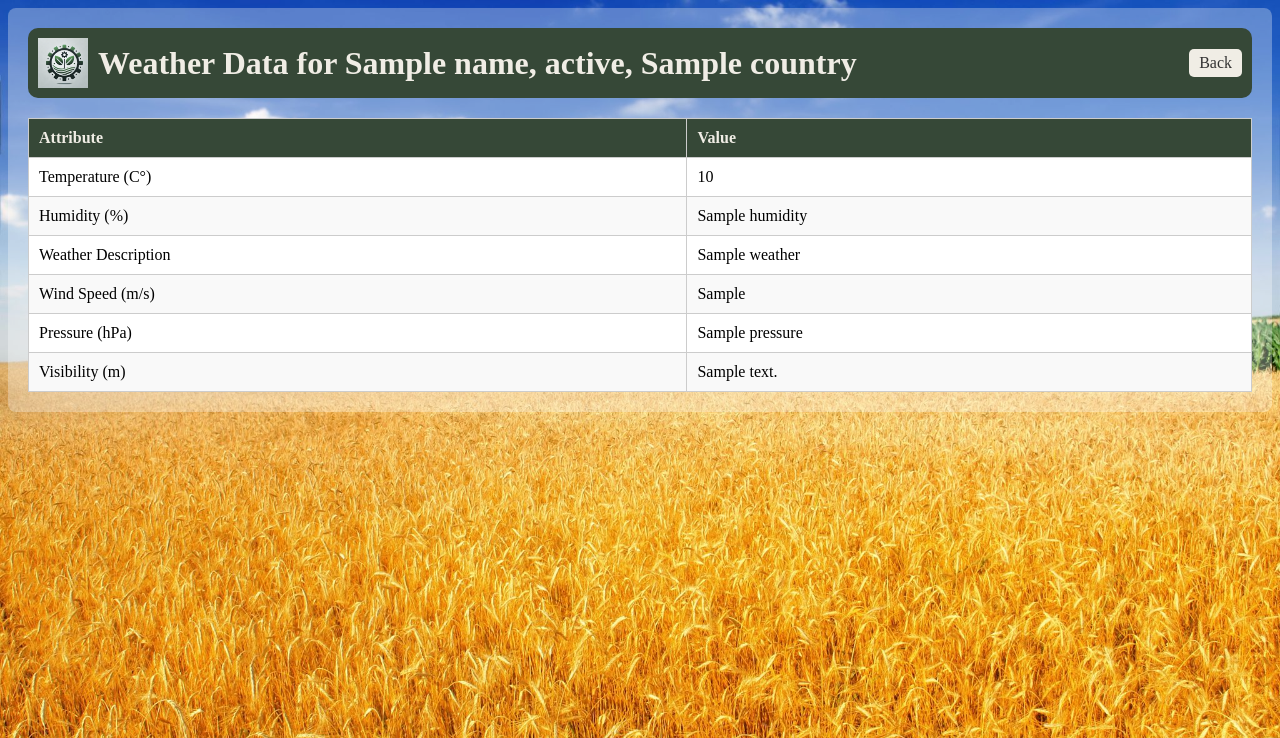
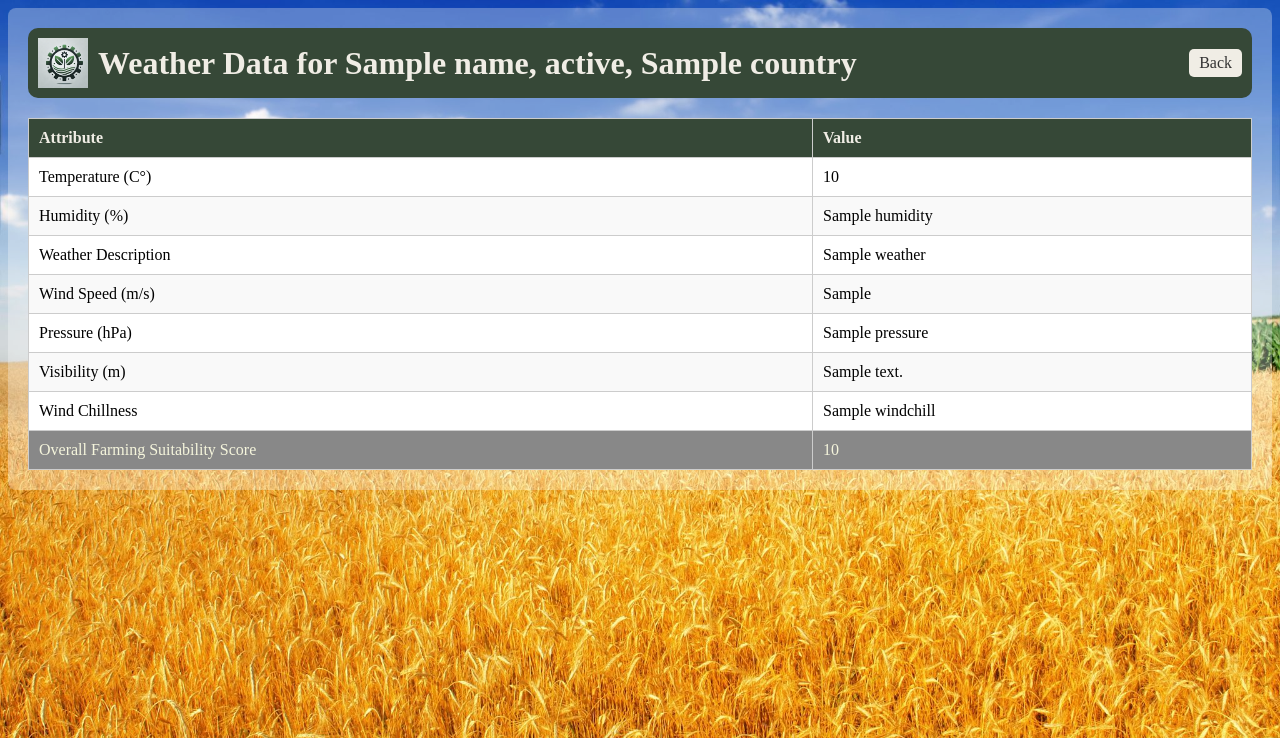
Before and after one commit to rubenyh/SpaceApps2024_Agriculture, a Flask app: template index/templates/results.html in a window 1280 px wide. Shown: the top 738 px of the page. Run offline with Flask 3, Linux system fonts and the light colour scheme; the template is opened without the code that fills it: most values are stand-ins (such as "Sample title", 1, 10 or a date in 2020).

Commit message:
XDDDDDDDDDDDDDDDDDDDDDDDDDDDD

```diff
--- a/index/app.py
+++ b/index/app.py
@@ -1,5 +1,12 @@
 from flask import Flask, render_template, request
 from weather_api import gather_data_name
+from forecast import windChill
+
+def get_color_from_score(score):
+    red = int(255 * (1 - score))
+    green = int(255 * score)
+    return f"rgb({red}, {green}, 0)"
+
 
 app = Flask(__name__)
 
@@ -20,16 +27,65 @@ def results():
     # Retrieve the city weather data from the form
     name = request.args.get("name")
     country = request.args.get("country")
+    wind_speed = float(request.args.get("wind_speed"))
+    weather = request.args.get("weather")
     state = request.args.get("state")
-    temp = float(request.args.get("temp")) - 275.15
-    temp = "{:.2f}".format(temp)
-    humidity = request.args.get("humidity")
-    weather = request.args.get("weather")
-    wind_speed = request.args.get("wind_speed")
+    temp = float(request.args.get("temp")) - 275.15  # Convert from Kelvin to Celsius
+    windchill = windChill(wind_speed, temp + 275.15)
+    temp = float("{:.2f}".format(temp))
+    humidity = float(request.args.get("humidity"))
     pressure = request.args.get("pressure")
-    visibility = request.args.get("visibility")
+    visibility = float(request.args.get("visibility"))
 
-    # Pass the retrieved data to the template
+    # Calculate the suitability score based on the data
+    # 1. Temperature Score
+    if 10 <= temp <= 30:
+        temp_score = 1
+    elif (5 <= temp < 10) or (30 < temp <= 35):
+        temp_score = 0.5
+    else:
+        temp_score = 0
+
+    # 2. Humidity Score
+    if 40 <= humidity <= 70:
+        humidity_score = 1
+    elif (20 <= humidity < 40) or (70 < humidity <= 80):
+        humidity_score = 0.5
+    else:
+        humidity_score = 0
+
+    # 3. Weather Description Score (simplified for clear sky)
+    if "clear" in weather.lower():
+        weather_score = 1
+    else:
+        weather_score = 0.5  # You can adjust this depending on how other weather conditions are handled
+
+    # 4. Wind Speed Score
+    if 0.5 <= wind_speed <= 5:
+        wind_score = 1
+    elif 5 < wind_speed <= 10:
+        wind_score = 0.5
+    else:
+        wind_score = 0
+
+    # 5. Visibility Score
+    if visibility >= 10000:
+        visibility_score = 1
+    elif visibility >= 5000:
+        visibility_score = 0.5
+    else:
+        visibility_score = 0
+
+    # Calculate the final Farming Suitability Score
+    farmingScore = (
+        0.3 * temp_score +
+        0.2 * humidity_score +
+        0.2 * weather_score +
+        0.1 * wind_score +
+        0.1 * visibility_score
+    )
+
+    # Pass the retrieved data and the farming suitability score to the template
     return render_template(
         "results.html",
         name=name,
@@ -40,5 +96,8 @@ def results():
         weather=weather,
         wind_speed=wind_speed,
         pressure=pressure,
-        visibility=visibility
+        visibility=visibility,
+        windchill=windchill,
+        farmingScore=float("{:.2f}".format(farmingScore)),
+        color=get_color_from_score(farmingScore)
     )
--- a/index/templates/index.html
+++ b/index/templates/index.html
@@ -13,7 +13,7 @@
                 <img src="../static/logo.png" alt="Logo" />
             </div>
 
-            <h1 class="title">NyE GALAXY</h1>
+            <h1 class="title">Natura</h1>
 
             <div class="search-bar">
                 <form action="/search" method="get">
--- a/index/templates/results.html
+++ b/index/templates/results.html
@@ -5,6 +5,11 @@
     <meta name="viewport" content="width=device-width, initial-scale=1.0">
     <title>Weather Data</title>
     <link rel="stylesheet" href="../static/secondarypagecss.css">  <!-- Added CSS link -->
+    <style>
+        :root {
+            --farmingScore: {{ color }}
+        }
+    </style>
 </head>
 <body>
     <div class="container">
@@ -48,6 +53,14 @@
                             <td>Visibility (m)</td>
                             <td>{{ visibility }}</td>
                         </tr>
+                        <tr>
+                            <td>Wind Chillness</td>
+                            <td>{{ windchill }}</td>
+                        </tr>
+                        <tr style="background-color: var(--farmingScore)">
+                            <td style="color: beige">Overall Farming Suitability Score</td>
+                            <td style="color: beige">{{ farmingScore }}</td>
+                        </tr>
                     </tbody>
                 </table>
             </div>
```
Also changed, not shown: index/forecast.py (+21 -4 lines).
